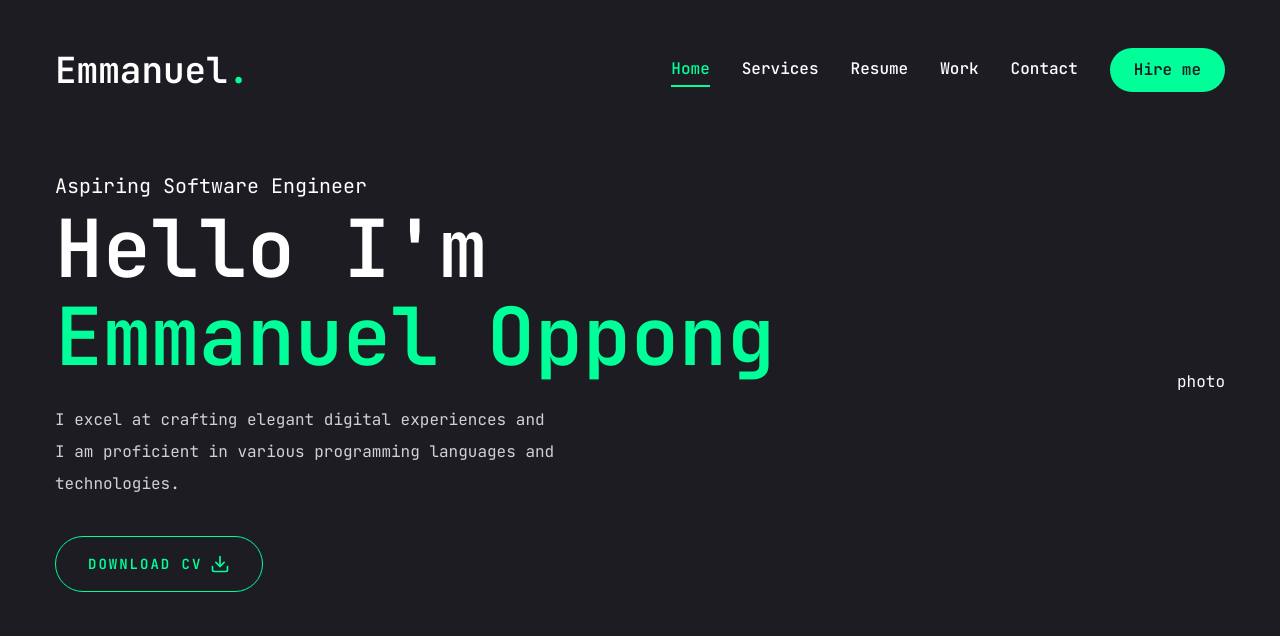
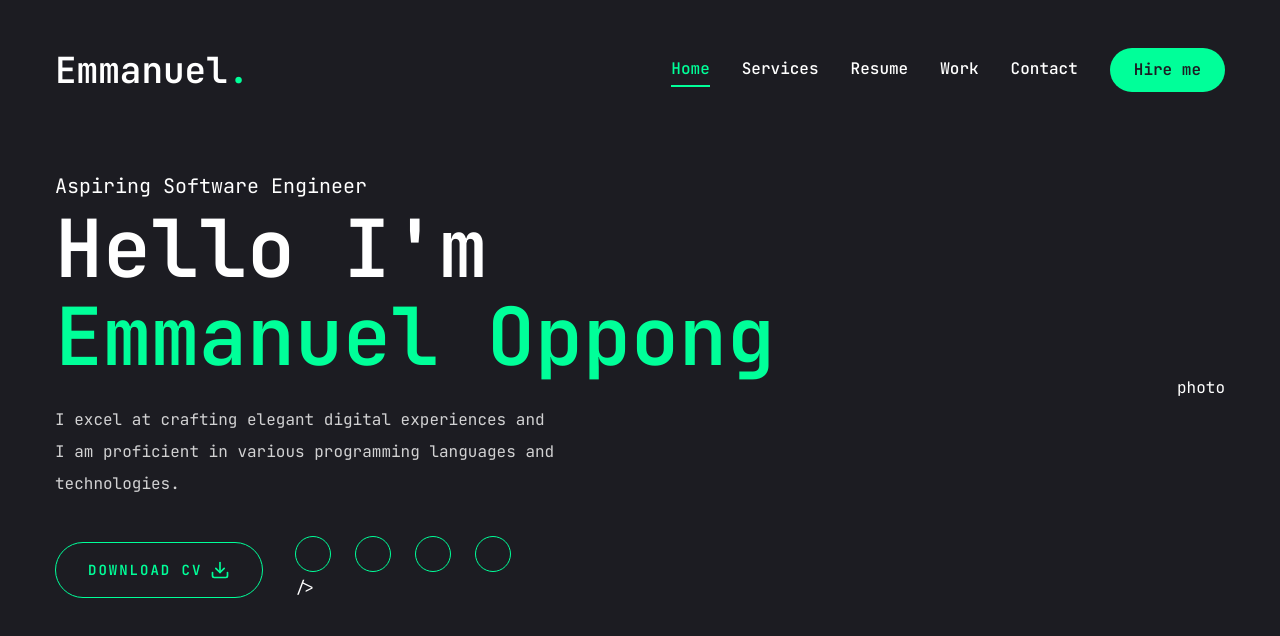
Before and after one commit to emmaeng680/portfoliosite, a Next.js app in the folder emmas-portfolio/: page / in a window 1280 px wide. Shown: the top 636 px of the page. Built offline with nearby package versions, Linux system fonts and the light colour scheme.

Commit message:
icons-updated
updated

```diff
--- a/emmas-portfolio/app/page.jsx
+++ b/emmas-portfolio/app/page.jsx
@@ -1,5 +1,8 @@
 import {Button} from "@/components/ui/button";
 import {FiDownload} from "react-icons/fi";
+
+//components
+import Social from "@/components/Social";
 
 const Home = () => {
     return (
@@ -16,11 +19,14 @@ const Home = () => {
                         I excel at crafting elegant digital experiences and I am proficient in various programming languages and technologies.
                     </p>
                     {/* button and socials */}
-                    <div>
+                    <div className='flex flex-col xl:flex-row items-center gap-8'>
                         <Button variant="outline" size="lg" className="uppercase flex items-center gap-2">
                             <span>Download CV</span>
                             <FiDownload className="text-xl"/>
                         </Button>
+                        <div className='mb-8 xl:mb-0'>
+                            <Social containerStyles='flex gap-6' iconStyles='w-9 h-9 border border-accent rounded-full flex items-center justify-center text-accent text-base hover:bg-accent hover:text-primary hover:transition-all duration-500'></Social> />
+                        </div>
                     </div>
                 </div>
                 {/* photo */}
--- /dev/null
+++ b/emmas-portfolio/components/Social.jsx
@@ -0,0 +1,37 @@
+import Link from "next/link";
+import {FaGithub, FaLinkedin, FaTwitter, FaInstagram} from "react-icons/fa";
+
+const socials = [
+    {
+        icons: <FaGithub/>,
+        path: ''
+    },
+    {
+        icons: <FaLinkedin/>,
+        path: ''
+    },
+    {
+        icons: <FaTwitter/>,
+        path: ''
+    },
+    {
+        icons: <FaInstagram/>,
+        path: ''
+    },
+]
+
+const Social = ({containerStyles, iconStyles}) => {
+    return (
+        <div className={containerStyles}>
+            {socials.map((social, index) => {
+                return (
+                    <Link key={index} href={social.path} className={iconStyles}>
+                        {social.icon}
+                    </Link>
+                )
+            })}
+        </div>
+    );
+};
+
+export default Social;
```
